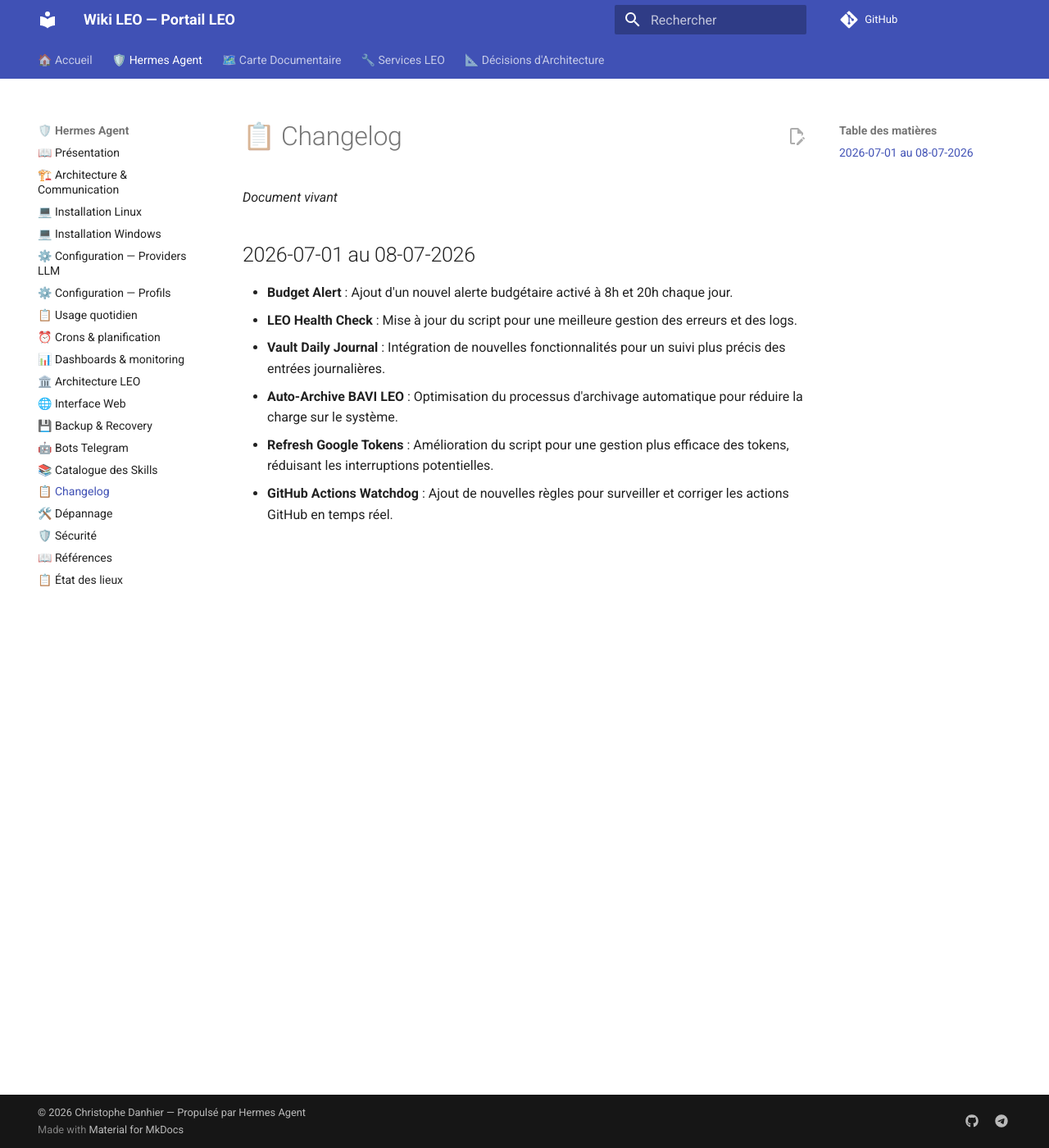
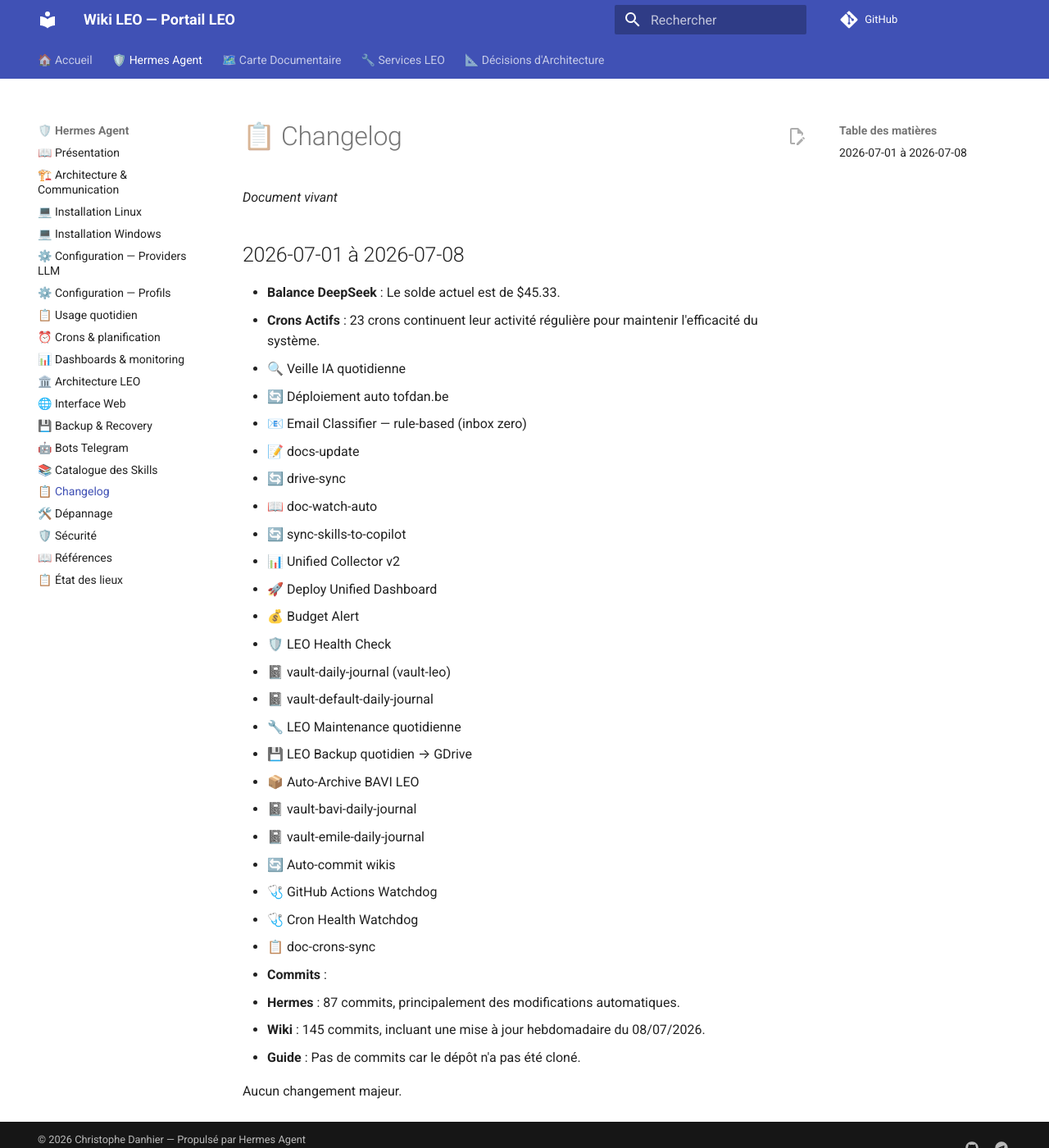
Before and after one commit to christophedanhier-hash/hermes-wiki, an MkDocs documentation site: the page built from docs/hermes/changelog.md, in a window 1280 px wide and 1400 px high. Shown: the whole window at 82% size. Built offline with MkDocs 1.6.1 and Material for MkDocs 9.7.7, drawn with Linux system fonts in a browser that asks for light colours; comment, search, counter and statistics services are not loaded.

Commit message:
docs: mise à jour hebdomadaire du 08/07/2026

```diff
--- a/docs/hermes/changelog.md
+++ b/docs/hermes/changelog.md
@@ -2,11 +2,35 @@
 
 *Document vivant*
 
-## 2026-07-01 au 08-07-2026
+## 2026-07-01 à 2026-07-08
 
-- **Budget Alert** : Ajout d'un nouvel alerte budgétaire activé à 8h et 20h chaque jour.
-- **LEO Health Check** : Mise à jour du script pour une meilleure gestion des erreurs et des logs.
-- **Vault Daily Journal** : Intégration de nouvelles fonctionnalités pour un suivi plus précis des entrées journalières.
-- **Auto-Archive BAVI LEO** : Optimisation du processus d'archivage automatique pour réduire la charge sur le système.
-- **Refresh Google Tokens** : Amélioration du script pour une gestion plus efficace des tokens, réduisant les interruptions potentielles.
-- **GitHub Actions Watchdog** : Ajout de nouvelles règles pour surveiller et corriger les actions GitHub en temps réel.
+- **Balance DeepSeek** : Le solde actuel est de $45.33.
+- **Crons Actifs** : 23 crons continuent leur activité régulière pour maintenir l'efficacité du système.
+  - 🔍 Veille IA quotidienne
+  - 🔄 Déploiement auto tofdan.be
+  - 📧 Email Classifier — rule-based (inbox zero)
+  - 📝 docs-update
+  - 🔄 drive-sync
+  - 📖 doc-watch-auto
+  - 🔄 sync-skills-to-copilot
+  - 📊 Unified Collector v2
+  - 🚀 Deploy Unified Dashboard
+  - 💰 Budget Alert
+  - 🛡️ LEO Health Check
+  - 📓 vault-daily-journal (vault-leo)
+  - 📓 vault-default-daily-journal
+  - 🔧 LEO Maintenance quotidienne
+  - 💾 LEO Backup quotidien → GDrive
+  - 📦 Auto-Archive BAVI LEO
+  - 📓 vault-bavi-daily-journal
+  - 📓 vault-emile-daily-journal
+  - 🔄 Auto-commit wikis
+  - 🩺 GitHub Actions Watchdog
+  - 🩺 Cron Health Watchdog
+  - 📋 doc-crons-sync
+- **Commits** :
+  - **Hermes** : 87 commits, principalement des modifications automatiques.
+  - **Wiki** : 145 commits, incluant une mise à jour hebdomadaire du 08/07/2026.
+  - **Guide** : Pas de commits car le dépôt n'a pas été cloné.
+
+Aucun changement majeur.
```
Also changed, not shown: docs/hermes/architecture.md (+26 -17 lines).
